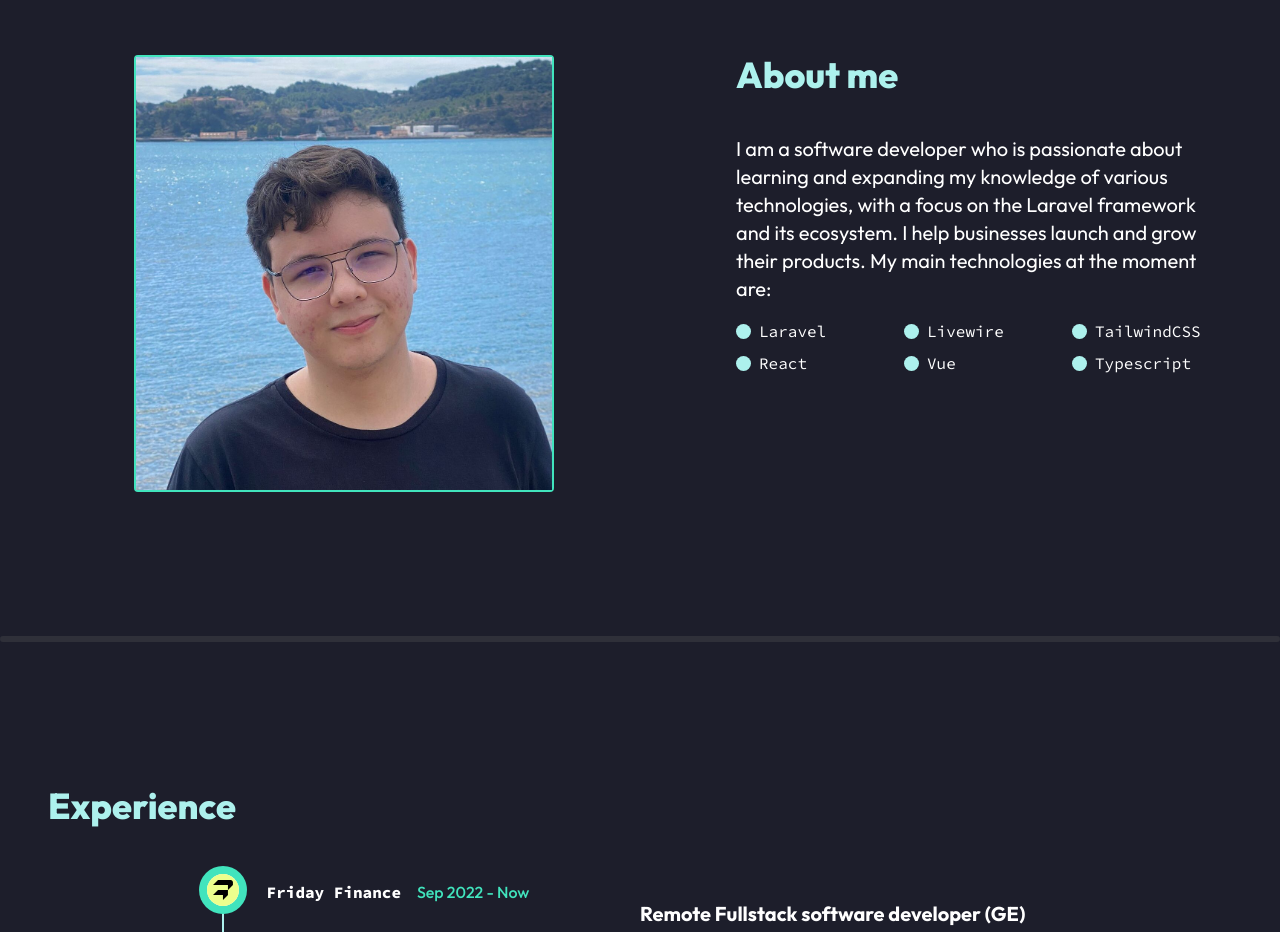
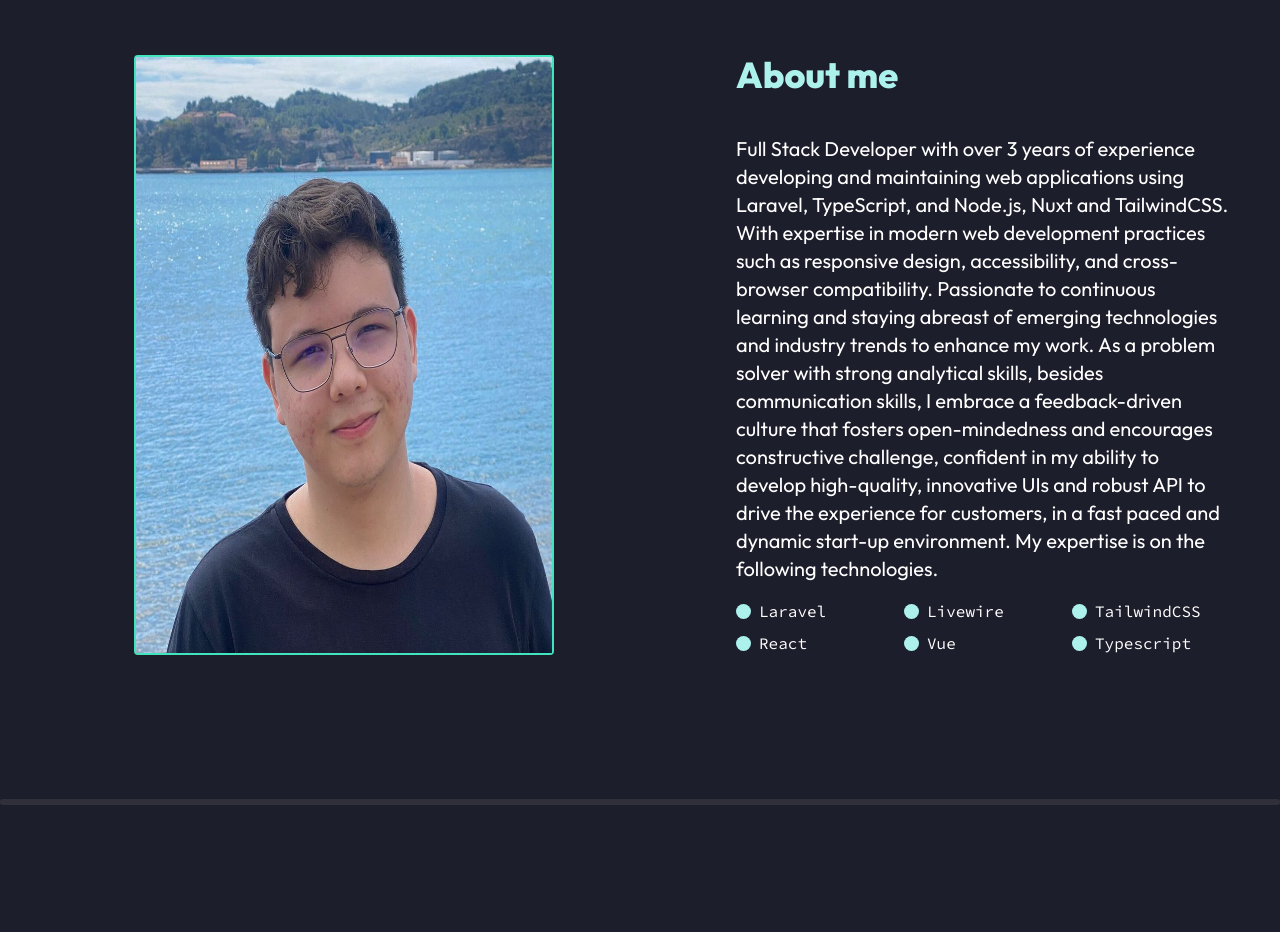
Before and after one commit to JoaoGabrielAlves/portfolio2.0, a Vue app: page / in a window 1280 px wide. Shown: the part 640-1572 px from the top of the page. Built offline with nearby package versions, Linux system fonts and the light colour scheme.

Commit message:
Adding new about me

```diff
--- a/src/App.vue
+++ b/src/App.vue
@@ -48,10 +48,18 @@
           </h2>
         </div>
         <p class="font-outfit text-xl md:text-xl mt-8 md:mt-10 text-white">
-          I am a software developer who is passionate about learning and
-          expanding my knowledge of various technologies, with a focus on the
-          Laravel framework and its ecosystem. I help businesses launch and grow
-          their products. My main technologies at the moment are:
+          Full Stack Developer with over 3 years of experience developing and
+          maintaining web applications using Laravel, TypeScript, and Node.js,
+          Nuxt and TailwindCSS. With expertise in modern web development
+          practices such as responsive design, accessibility, and cross-browser
+          compatibility. Passionate to continuous learning and staying abreast
+          of emerging technologies and industry trends to enhance my work. As a
+          problem solver with strong analytical skills, besides communication
+          skills, I embrace a feedback-driven culture that fosters
+          open-mindedness and encourages constructive challenge, confident in my
+          ability to develop high-quality, innovative UIs and robust API to
+          drive the experience for customers, in a fast paced and dynamic
+          start-up environment. My expertise is on the following technologies.
         </p>
         <div class="mt-4">
           <div class="grid grid-cols-2 md:grid-cols-3 md:gap-2">
--- a/src/components/JExperience.vue
+++ b/src/components/JExperience.vue
@@ -104,7 +104,7 @@ const jobs = ref([
   {
     company: "Friday Finance",
     logo: fridayFinanceLogo,
-    title: "Remote Fullstack software developer (GE)",
+    title: "Full Stack Engineer",
     description:
       "Continued development of Friday Finance main project using Nuxt and Graphql.",
     period: "Sep 2022 - Now",
@@ -113,7 +113,7 @@ const jobs = ref([
   {
     company: "Zapiet",
     logo: zapietLogo,
-    title: "Remote full stack software developer (UK)",
+    title: "Full Stack Developer",
     description:
       "Build Shopify apps using React and Laravel APIs integrated Shopify APIs.",
     period: "Sep 2021 - Sep 2022",
@@ -122,7 +122,7 @@ const jobs = ref([
   {
     company: "DevSquad",
     logo: devsquadLogo,
-    title: "Remote full stack software developer (USA)",
+    title: "Full Stack Engineer",
     description:
       "Build multiple projects for DevsQuad clients using TALL stack along side frontend frameworks like React and Vue.",
     period: "Oct 2020 - Sep 2021",
@@ -138,7 +138,7 @@ const jobs = ref([
   {
     company: "LBA",
     logo: lbaLogo,
-    title: "Remote full stack web developer (BR)",
+    title: "Full Stack Engineer",
     description:
       "Continued development of the LBA - Diligências Jurídicas web site using TALL stack.",
     period: "May 2020 - Oct 2020",
--- a/src/components/JHeader.vue
+++ b/src/components/JHeader.vue
@@ -1,6 +1,6 @@
 <template>
   <header>
-    <nav class="mx-auto px-4 sm:px-6" aria-label="Top">
+    <nav class="mx-auto px-12" aria-label="Top">
       <div class="w-full py-6 flex items-center justify-between">
         <div class="flex items-center">
           <a href="#" @click.prevent>
```
Also changed, not shown: 2 other files (tests, documents, lock files or other folders).
